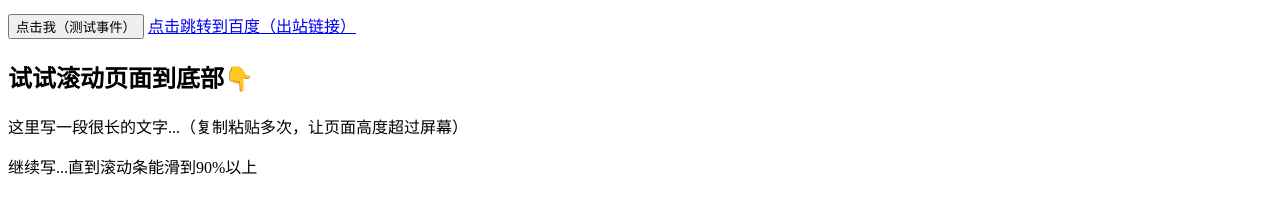
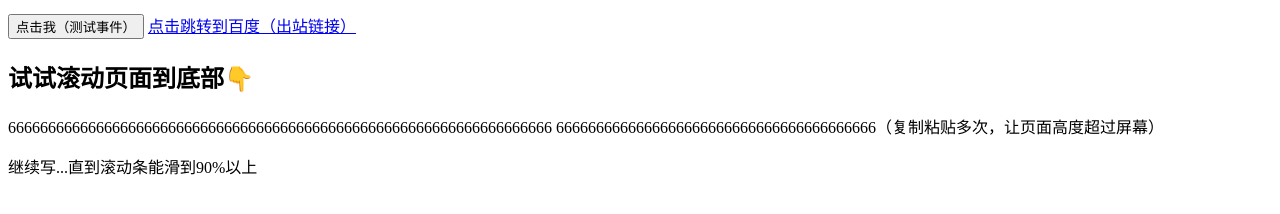
Before and after one commit to yse698760-afk/yse698760-afk.github.io, a plain HTML site: page index.html in a window 1280 px wide. Shown: the part 116-330 px from the top of the page. Drawn offline with Linux system fonts and the light colour scheme.

Commit message:
Update index.html

```diff
--- a/index.html
+++ b/index.html
@@ -22,7 +22,8 @@
 <body>
   <!-- 原有内容保持不变 -->
   <h2>试试滚动页面到底部👇</h2>
-  <p>这里写一段很长的文字...（复制粘贴多次，让页面高度超过屏幕）</p>
+  <p>66666666666666666666666666666666666666666666666666666666666666666666
+6666666666666666666666666666666666666666（复制粘贴多次，让页面高度超过屏幕）</p>
   <p>继续写...直到滚动条能滑到90%以上</p>
 </body>
 </html>
```
